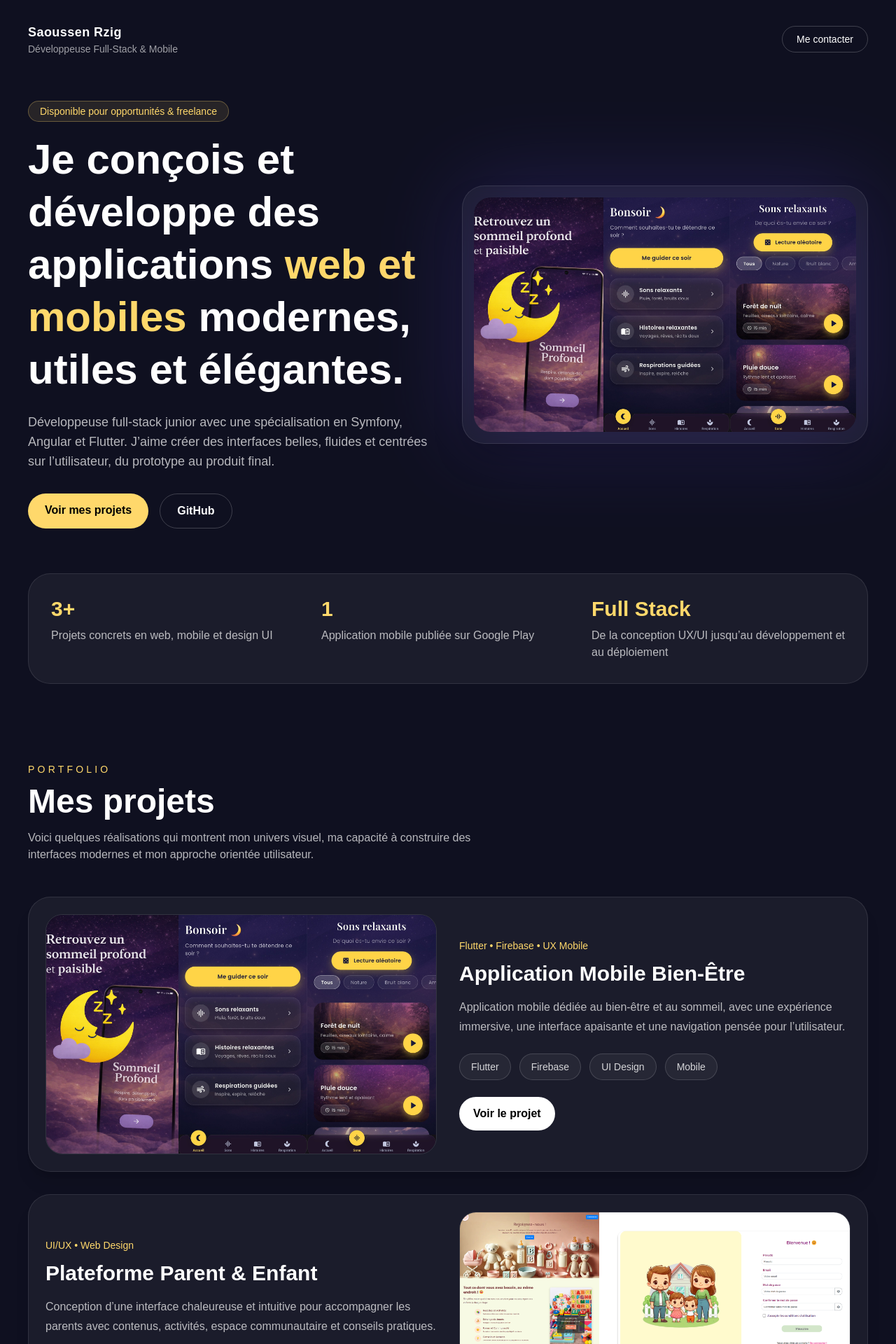
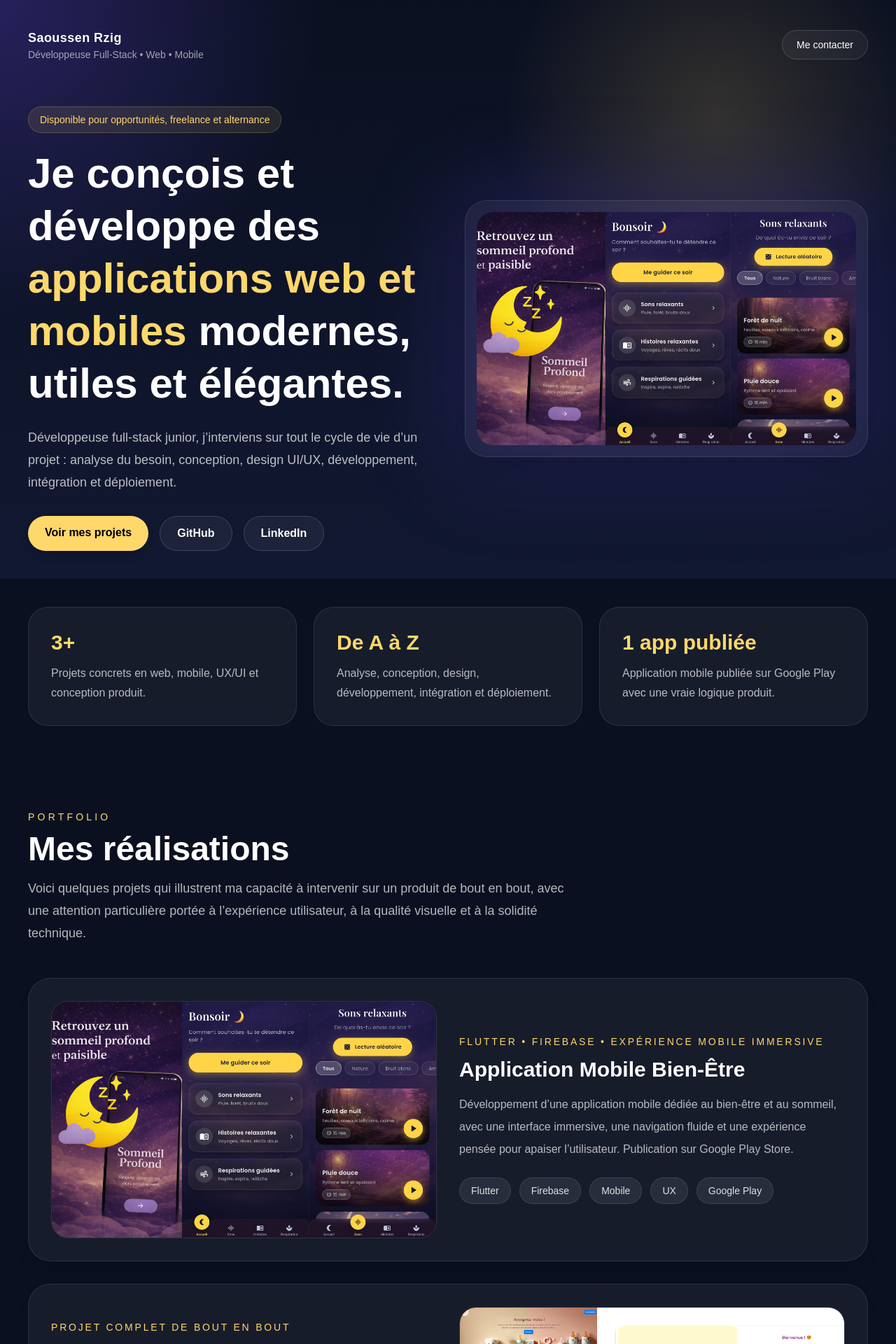
Before and after one commit to SaoussenBayar/portfolio-saoussen, a Next.js app: page / in a window 1280 px wide. Shown: the top 1920 px of the page at 70% size. Built offline with nearby package versions, Linux system fonts and the light colour scheme.

Commit message:
update portfolio design

```diff
--- a/app/page.tsx
+++ b/app/page.tsx
@@ -2,27 +2,27 @@ export default function Home() {
   const projects = [
     {
       title: "Application Mobile Bien-Être",
-      subtitle: "Flutter • Firebase • UX Mobile",
+      subtitle: "Flutter • Firebase • Expérience mobile immersive",
       description:
-        "Application mobile dédiée au bien-être et au sommeil, avec une expérience immersive, une interface apaisante et une navigation pensée pour l’utilisateur.",
+        "Développement d’une application mobile dédiée au bien-être et au sommeil, avec une interface immersive, une navigation fluide et une expérience pensée pour apaiser l’utilisateur. Publication sur Google Play Store.",
       image: "/images/bien-etre.png",
-      tags: ["Flutter", "Firebase", "UI Design", "Mobile"],
+      tags: ["Flutter", "Firebase", "Mobile", "UX", "Google Play"],
     },
     {
       title: "Plateforme Parent & Enfant",
-      subtitle: "UI/UX • Web Design",
+      subtitle: "Projet complet de bout en bout",
       description:
-        "Conception d’une interface chaleureuse et intuitive pour accompagner les parents avec contenus, activités, espace communautaire et conseils pratiques.",
+        "Réalisation complète d’une plateforme dédiée aux parents et aux enfants, depuis l’analyse du besoin jusqu’au développement et à la mise en production. J’ai assuré la conception fonctionnelle, le design UI/UX, le développement de l’interface ainsi que la mise en place d’un processus CI/CD pour une livraison fluide et structurée.",
       image: "/images/parent-enfant.png",
-      tags: ["Figma", "UX/UI", "Responsive", "Design"],
+      tags: ["Conception", "UI/UX", "Développement", "CI/CD", "Web"],
     },
     {
-      title: "Interfaces Mobiles & Marketplace",
-      subtitle: "Figma • Prototype • Product Design",
+      title: "UI Mobile & Parcours Utilisateur",
+      subtitle: "Figma • Interfaces modernes • Product design",
       description:
-        "Création de plusieurs écrans mobiles : messagerie, panier, fiche service, onboarding et expériences e-commerce avec une approche claire et moderne.",
+        "Création de plusieurs interfaces mobiles modernes : messagerie, panier, fiche service, onboarding et écrans e-commerce. Travail centré sur la clarté, l’esthétique visuelle et la fluidité du parcours utilisateur.",
       image: "/images/ui-mobile.png",
-      tags: ["Figma", "Prototype", "Mobile UI", "Product"],
+      tags: ["Figma", "Prototype", "UI Mobile", "Design System"],
     },
   ];
 
@@ -37,49 +37,56 @@ export default function Home() {
     "MySQL",
     "MongoDB",
     "Docker",
+    "Git",
     "GitHub",
+    "Jenkins",
+    "SonarQube",
     "Figma",
   ];
 
   return (
-    <main className="min-h-screen bg-[#0f1020] text-white">
-      <section className="mx-auto max-w-7xl px-6 py-8 md:px-10">
+    <main className="min-h-screen bg-[#0b1020] text-white">
+      <section className="relative overflow-hidden">
+        <div className="absolute inset-0 bg-[radial-gradient(circle_at_top_left,rgba(108,77,246,0.28),transparent_30%),radial-gradient(circle_at_80%_20%,rgba(255,216,107,0.16),transparent_25%),linear-gradient(to_bottom,#0b1020,#111831)]" />
+        <div className="relative mx-auto max-w-7xl px-6 py-8 md:px-10 md:py-10">
           <nav className="mb-16 flex items-center justify-between">
             <div>
               <p className="text-lg font-semibold tracking-wide">Saoussen Rzig</p>
-            <p className="text-sm text-white/60">Développeuse Full-Stack & Mobile</p>
+              <p className="text-sm text-white/60">
+                Développeuse Full-Stack • Web • Mobile
+              </p>
             </div>
 
             <a
               href="#contact"
-            className="rounded-full border border-white/20 px-5 py-2 text-sm transition hover:bg-white hover:text-black"
+              className="rounded-full border border-white/15 bg-white/5 px-5 py-2.5 text-sm font-medium backdrop-blur transition hover:bg-white hover:text-black"
             >
               Me contacter
             </a>
           </nav>
 
-        <div className="grid items-center gap-10 md:grid-cols-2">
+          <div className="grid items-center gap-12 md:grid-cols-2">
             <div>
-            <p className="mb-4 inline-block rounded-full border border-[#ffd86b]/30 bg-[#ffd86b]/10 px-4 py-1 text-sm text-[#ffd86b]">
-              Disponible pour opportunités & freelance
+              <p className="mb-5 inline-flex rounded-full border border-[#ffd86b]/20 bg-[#ffd86b]/10 px-4 py-2 text-sm text-[#ffd86b]">
+                Disponible pour opportunités, freelance et alternance
               </p>
 
-            <h1 className="mb-6 text-4xl font-bold leading-tight md:text-6xl">
-              Je conçois et développe des applications
-              <span className="text-[#ffd86b]"> web et mobiles </span>
+              <h1 className="max-w-3xl text-4xl font-bold leading-tight md:text-6xl">
+                Je conçois et développe des
+                <span className="text-[#ffd86b]"> applications web et mobiles </span>
                 modernes, utiles et élégantes.
               </h1>
 
-            <p className="mb-8 max-w-xl text-base leading-7 text-white/70 md:text-lg">
-              Développeuse full-stack junior avec une spécialisation en Symfony,
-              Angular et Flutter. J’aime créer des interfaces belles, fluides
-              et centrées sur l’utilisateur, du prototype au produit final.
+              <p className="mt-6 max-w-2xl text-base leading-8 text-white/72 md:text-lg">
+                Développeuse full-stack junior, j’interviens sur tout le cycle de vie
+                d’un projet : analyse du besoin, conception, design UI/UX,
+                développement, intégration et déploiement.
               </p>
 
-            <div className="flex flex-wrap gap-4">
+              <div className="mt-8 flex flex-wrap gap-4">
                 <a
                   href="#projets"
-                className="rounded-full bg-[#ffd86b] px-6 py-3 font-semibold text-black transition hover:scale-[1.02]"
+                  className="rounded-full bg-[#ffd86b] px-6 py-3 font-semibold text-black shadow-lg transition hover:scale-[1.02]"
                 >
                   Voir mes projets
                 </a>
@@ -87,40 +94,57 @@ export default function Home() {
                 <a
                   href="https://github.com/SaoussenBayar"
                   target="_blank"
-                className="rounded-full border border-white/20 px-6 py-3 font-semibold transition hover:bg-white hover:text-black"
+                  rel="noreferrer"
+                  className="rounded-full border border-white/15 bg-white/5 px-6 py-3 font-semibold transition hover:bg-white hover:text-black"
                 >
                   GitHub
+                </a>
+
+                <a
+                  href="https://linkedin.com/in/saoussenRZIG"
+                  target="_blank"
+                  rel="noreferrer"
+                  className="rounded-full border border-white/15 bg-white/5 px-6 py-3 font-semibold transition hover:bg-white hover:text-black"
+                >
+                  LinkedIn
                 </a>
               </div>
             </div>
 
             <div className="relative">
-            <div className="absolute inset-0 rounded-[32px] bg-[#6c4df6] blur-3xl opacity-20" />
+              <div className="absolute -inset-4 rounded-[38px] bg-[#6c4df6]/20 blur-3xl" />
               <div className="relative overflow-hidden rounded-[32px] border border-white/10 bg-white/5 p-4 shadow-2xl backdrop-blur">
                 <img
                   src="/images/bien-etre.png"
-                alt="Projet application bien-être"
-                className="h-auto w-full rounded-[24px] object-cover"
+                  alt="Projet bien-être"
+                  className="w-full rounded-[24px] object-cover"
                 />
+              </div>
             </div>
           </div>
         </div>
       </section>
 
-      <section className="mx-auto max-w-7xl px-6 py-8 md:px-10">
-        <div className="grid gap-6 rounded-[32px] border border-white/10 bg-white/5 p-8 md:grid-cols-3">
-          <div>
+      <section className="mx-auto max-w-7xl px-6 py-10 md:px-10">
+        <div className="grid gap-6 md:grid-cols-3">
+          <div className="rounded-[28px] border border-white/10 bg-white/5 p-8 backdrop-blur">
             <p className="text-3xl font-bold text-[#ffd86b]">3+</p>
-            <p className="mt-2 text-white/70">Projets concrets en web, mobile et design UI</p>
+            <p className="mt-3 leading-7 text-white/70">
+              Projets concrets en web, mobile, UX/UI et conception produit.
+            </p>
           </div>
-          <div>
-            <p className="text-3xl font-bold text-[#ffd86b]">1</p>
-            <p className="mt-2 text-white/70">Application mobile publiée sur Google Play</p>
+
+          <div className="rounded-[28px] border border-white/10 bg-white/5 p-8 backdrop-blur">
+            <p className="text-3xl font-bold text-[#ffd86b]">De A à Z</p>
+            <p className="mt-3 leading-7 text-white/70">
+              Analyse, conception, design, développement, intégration et déploiement.
+            </p>
           </div>
-          <div>
-            <p className="text-3xl font-bold text-[#ffd86b]">Full Stack</p>
-            <p className="mt-2 text-white/70">
-              De la conception UX/UI jusqu’au développement et au déploiement
+
+          <div className="rounded-[28px] border border-white/10 bg-white/5 p-8 backdrop-blur">
+            <p className="text-3xl font-bold text-[#ffd86b]">1 app publiée</p>
+            <p className="mt-3 leading-7 text-white/70">
+              Application mobile publiée sur Google Play avec une vraie logique produit.
             </p>
           </div>
         </div>
@@ -131,10 +155,11 @@ export default function Home() {
           <p className="mb-3 text-sm uppercase tracking-[0.3em] text-[#ffd86b]">
             Portfolio
           </p>
-          <h2 className="text-3xl font-bold md:text-5xl">Mes projets</h2>
-          <p className="mt-4 max-w-2xl text-white/70">
-            Voici quelques réalisations qui montrent mon univers visuel, ma capacité
-            à construire des interfaces modernes et mon approche orientée utilisateur.
+          <h2 className="text-3xl font-bold md:text-5xl">Mes réalisations</h2>
+          <p className="mt-4 max-w-3xl text-lg leading-8 text-white/70">
+            Voici quelques projets qui illustrent ma capacité à intervenir sur un
+            produit de bout en bout, avec une attention particulière portée à
+            l’expérience utilisateur, à la qualité visuelle et à la solidité technique.
           </p>
         </div>
 
@@ -142,9 +167,9 @@ export default function Home() {
           {projects.map((project, index) => (
             <div
               key={index}
-              className="grid items-center gap-8 overflow-hidden rounded-[32px] border border-white/10 bg-white/5 p-6 shadow-xl md:grid-cols-2"
+              className="grid items-center gap-8 overflow-hidden rounded-[32px] border border-white/10 bg-white/5 p-6 shadow-xl backdrop-blur md:grid-cols-2 md:p-8"
             >
-              <div className={`${index % 2 !== 0 ? "md:order-2" : ""}`}>
+              <div className={index % 2 !== 0 ? "md:order-2" : ""}>
                 <img
                   src={project.image}
                   alt={project.title}
@@ -152,31 +177,29 @@ export default function Home() {
                 />
               </div>
 
-              <div className={`${index % 2 !== 0 ? "md:order-1" : ""}`}>
-                <p className="mb-3 text-sm font-medium text-[#ffd86b]">
+              <div className={index % 2 !== 0 ? "md:order-1" : ""}>
+                <p className="mb-3 text-sm font-medium uppercase tracking-[0.2em] text-[#ffd86b]">
                   {project.subtitle}
                 </p>
+
                 <h3 className="mb-4 text-2xl font-bold md:text-3xl">
                   {project.title}
                 </h3>
-                <p className="mb-6 leading-7 text-white/70">
+
+                <p className="mb-6 leading-8 text-white/70">
                   {project.description}
                 </p>
 
-                <div className="mb-6 flex flex-wrap gap-3">
+                <div className="flex flex-wrap gap-3">
                   {project.tags.map((tag) => (
                     <span
                       key={tag}
-                      className="rounded-full border border-white/15 bg-white/5 px-4 py-2 text-sm text-white/80"
+                      className="rounded-full border border-white/10 bg-white/8 px-4 py-2 text-sm text-white/85"
                     >
                       {tag}
                     </span>
                   ))}
                 </div>
-
-                <button className="rounded-full bg-white px-5 py-3 font-semibold text-black transition hover:scale-[1.02]">
-                  Voir le projet
-                </button>
               </div>
             </div>
           ))}
@@ -190,28 +213,30 @@ export default function Home() {
               À propos
             </p>
             <h2 className="mb-6 text-3xl font-bold md:text-5xl">
-              Un profil hybride entre data, design et développement
+              Un profil hybride entre technique, design et vision produit
             </h2>
-            <p className="mb-4 leading-7 text-white/70">
-              Je suis développeuse full-stack junior avec une formation certifiée
-              en conception et développement d’applications, ainsi qu’un parcours
+
+            <p className="mb-4 leading-8 text-white/70">
+              Développeuse full-stack junior avec une formation certifiée en
+              conception et développement d’applications, ainsi qu’un parcours
               d’ingénieure en statistique et analyse de l’information.
             </p>
-            <p className="leading-7 text-white/70">
-              Cette double compétence me permet d’avoir une vision à la fois
-              technique, produit et utilisateur. J’aime transformer une idée
-              en interface claire, moderne et fonctionnelle.
+
+            <p className="leading-8 text-white/70">
+              Cette double compétence me permet d’aborder un projet avec une vision
+              à la fois technique, fonctionnelle et utilisateur. J’aime transformer
+              une idée en solution claire, moderne, utile et bien structurée.
             </p>
           </div>
 
-          <div>
-            <div className="rounded-[32px] border border-white/10 bg-white/5 p-8">
-              <h3 className="mb-6 text-2xl font-semibold">Stack & outils</h3>
+          <div className="rounded-[32px] border border-white/10 bg-white/5 p-8 backdrop-blur">
+            <h3 className="mb-6 text-2xl font-semibold">Compétences & outils</h3>
+
             <div className="flex flex-wrap gap-3">
               {skills.map((skill) => (
                 <span
                   key={skill}
-                    className="rounded-full bg-white/10 px-4 py-2 text-sm text-white/90"
+                  className="rounded-full border border-white/10 bg-white/10 px-4 py-2 text-sm text-white/90"
                 >
                   {skill}
                 </span>
@@ -219,26 +244,27 @@ export default function Home() {
             </div>
           </div>
         </div>
-        </div>
       </section>
 
       <section id="contact" className="mx-auto max-w-7xl px-6 py-20 md:px-10">
-        <div className="rounded-[32px] border border-white/10 bg-gradient-to-r from-[#6c4df6] to-[#1f203f] p-8 md:p-12">
+        <div className="overflow-hidden rounded-[32px] border border-white/10 bg-gradient-to-r from-[#6c4df6] via-[#312f73] to-[#111831] p-8 shadow-2xl md:p-12">
           <p className="mb-3 text-sm uppercase tracking-[0.3em] text-[#ffd86b]">
             Contact
           </p>
+
           <h2 className="mb-4 text-3xl font-bold md:text-5xl">
             Discutons de votre projet
           </h2>
-          <p className="mb-8 max-w-2xl text-white/80">
+
+          <p className="mb-8 max-w-2xl text-lg leading-8 text-white/80">
             Je suis ouverte aux opportunités en développement web, mobile,
-            intégration front-end et création d’interfaces modernes.
+            intégration front-end, UI/UX et projets digitaux modernes.
           </p>
 
           <div className="flex flex-wrap gap-4">
             <a
               href="mailto:saoussenbayar@gmail.com"
-              className="rounded-full bg-[#ffd86b] px-6 py-3 font-semibold text-black"
+              className="rounded-full bg-[#ffd86b] px-6 py-3 font-semibold text-black transition hover:scale-[1.02]"
             >
               saoussenbayar@gmail.com
             </a>
@@ -246,7 +272,8 @@ export default function Home() {
             <a
               href="https://linkedin.com/in/saoussenRZIG"
               target="_blank"
-              className="rounded-full border border-white/20 px-6 py-3 font-semibold transition hover:bg-white hover:text-black"
+              rel="noreferrer"
+              className="rounded-full border border-white/20 bg-white/5 px-6 py-3 font-semibold transition hover:bg-white hover:text-black"
             >
               LinkedIn
             </a>
@@ -254,7 +281,8 @@ export default function Home() {
             <a
               href="https://github.com/SaoussenBayar"
               target="_blank"
-              className="rounded-full border border-white/20 px-6 py-3 font-semibold transition hover:bg-white hover:text-black"
+              rel="noreferrer"
+              className="rounded-full border border-white/20 bg-white/5 px-6 py-3 font-semibold transition hover:bg-white hover:text-black"
             >
               GitHub
             </a>
```
Lines whose indentation alone changed are shown as unchanged.
